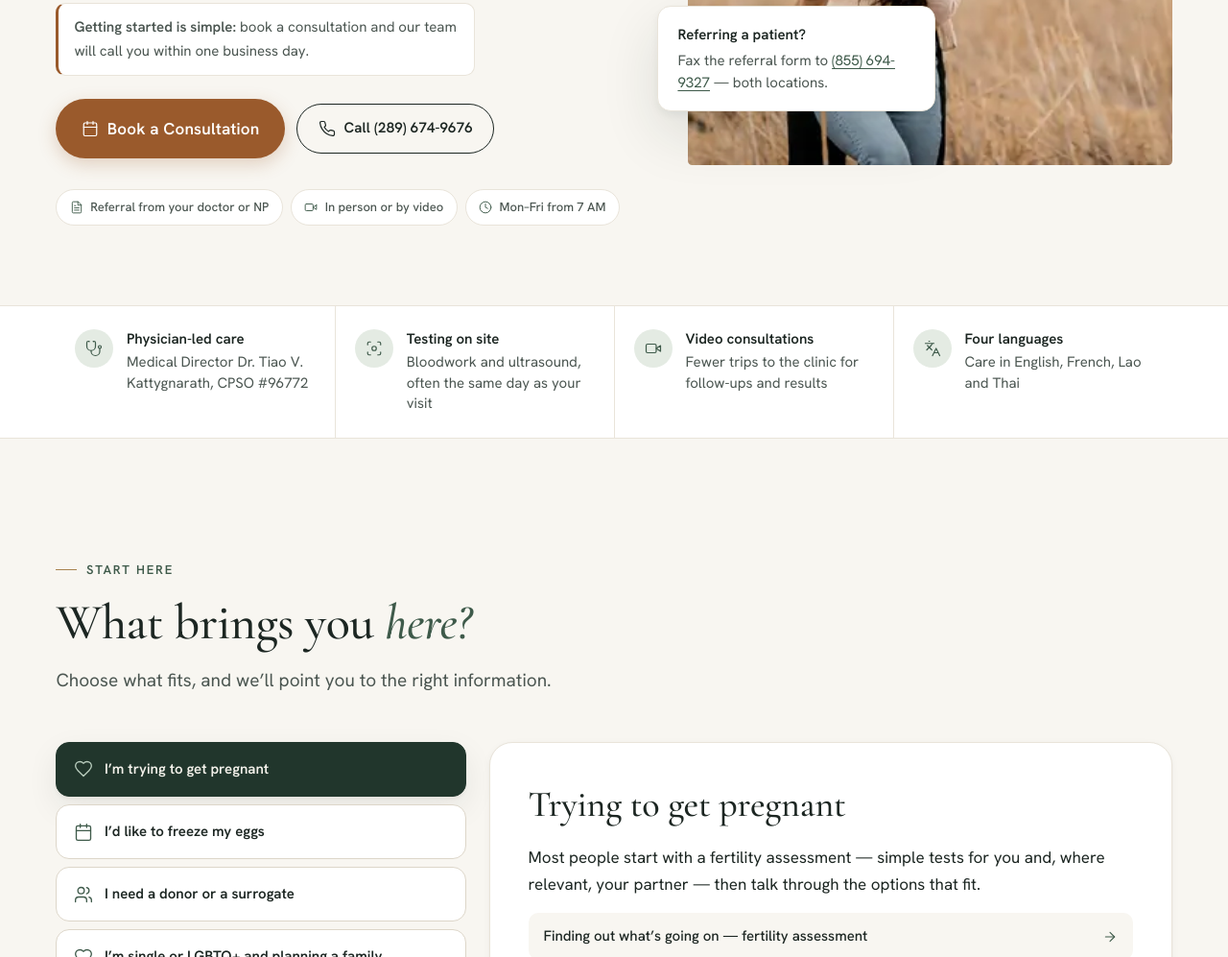
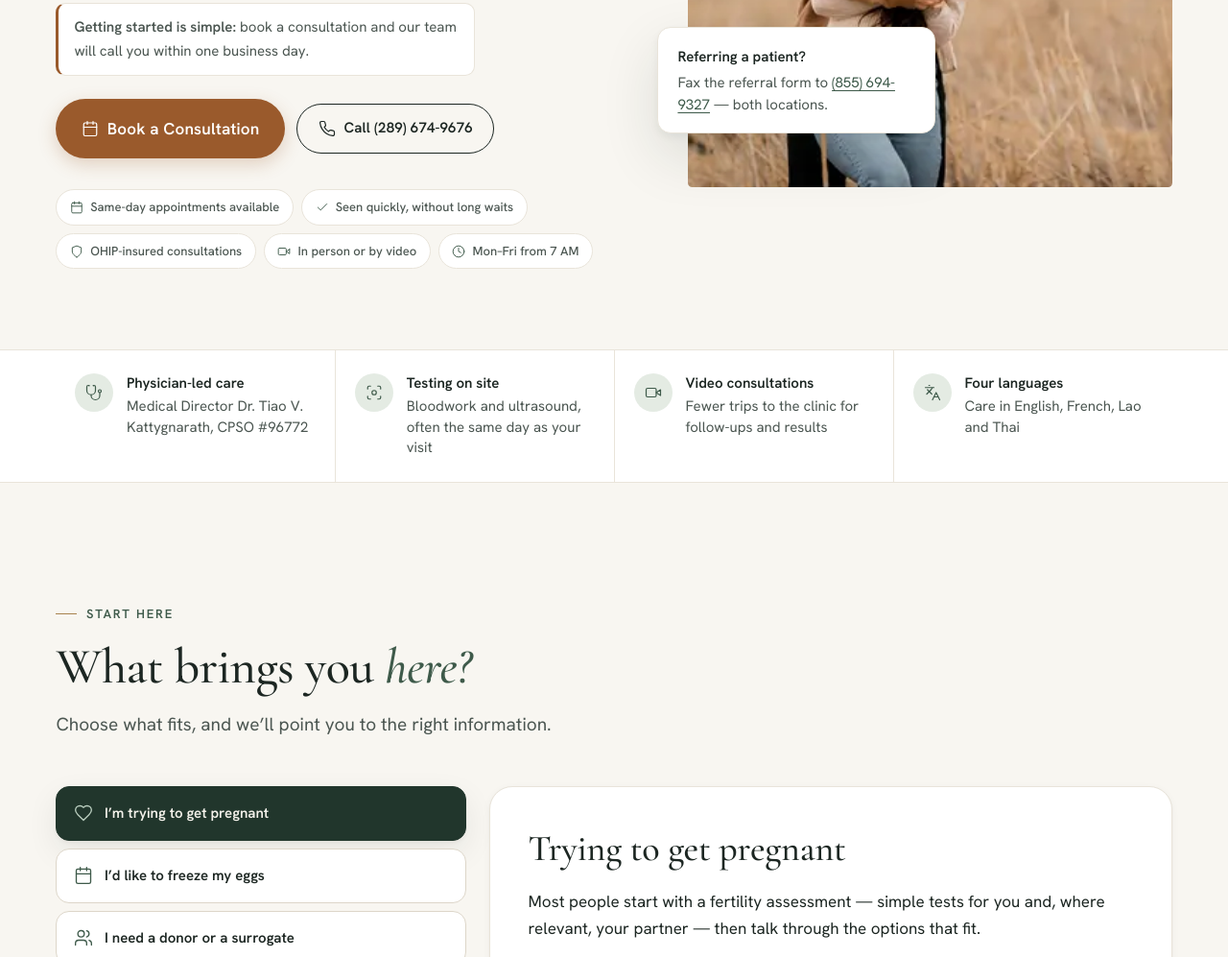
Before and after one commit to vitalsigndigital/truecare-fertility-preview, a plain HTML site: page index.html in a window 1280 px wide. Shown: the part 755-1752 px from the top of the page at 96% size. Drawn offline with Linux system fonts and the light colour scheme.

Commit message:
Update True Care design preview

```diff
--- a/index.html
+++ b/index.html
@@ -93,7 +93,9 @@
 <a class="btn btn--ghost" href="tel:+12896749676"><svg viewBox="0 0 24 24" fill="none" stroke="currentColor" stroke-width="1.6" stroke-linecap="round" stroke-linejoin="round" aria-hidden="true" focusable="false"><path d="M22 16.92v3a2 2 0 0 1-2.18 2 19.79 19.79 0 0 1-8.63-3.07 19.5 19.5 0 0 1-6-6 19.79 19.79 0 0 1-3.07-8.67A2 2 0 0 1 4.11 2h3a2 2 0 0 1 2 1.72c.13.96.36 1.9.7 2.81a2 2 0 0 1-.45 2.11L8.09 9.91a16 16 0 0 0 6 6l1.27-1.27a2 2 0 0 1 2.11-.45c.91.34 1.85.57 2.81.7A2 2 0 0 1 22 16.92z"/></svg>Call (289) 674-9676</a>
 </div>
 <ul class="hero__chips">
-<li class="chip"><svg viewBox="0 0 24 24" fill="none" stroke="currentColor" stroke-width="1.6" stroke-linecap="round" stroke-linejoin="round" aria-hidden="true" focusable="false"><path d="M14 2H6a2 2 0 0 0-2 2v16a2 2 0 0 0 2 2h12a2 2 0 0 0 2-2V8z"/><path d="M14 2v6h6M16 13H8M16 17H8M10 9H8"/></svg>Referral from your doctor or NP</li>
+<li class="chip"><svg viewBox="0 0 24 24" fill="none" stroke="currentColor" stroke-width="1.6" stroke-linecap="round" stroke-linejoin="round" aria-hidden="true" focusable="false"><rect x="3" y="4" width="18" height="18" rx="2"/><path d="M16 2v4M8 2v4M3 10h18"/></svg>Same-day appointments available</li>
+<li class="chip"><svg viewBox="0 0 24 24" fill="none" stroke="currentColor" stroke-width="1.6" stroke-linecap="round" stroke-linejoin="round" aria-hidden="true" focusable="false"><path d="M20 6 9 17l-5-5"/></svg>Seen quickly, without long waits</li>
+<li class="chip"><svg viewBox="0 0 24 24" fill="none" stroke="currentColor" stroke-width="1.6" stroke-linecap="round" stroke-linejoin="round" aria-hidden="true" focusable="false"><path d="M12 22s8-4 8-10V5l-8-3-8 3v7c0 6 8 10 8 10z"/></svg>OHIP-insured consultations</li>
 <li class="chip"><svg viewBox="0 0 24 24" fill="none" stroke="currentColor" stroke-width="1.6" stroke-linecap="round" stroke-linejoin="round" aria-hidden="true" focusable="false"><path d="m22 8-6 4 6 4V8Z"/><rect x="2" y="6" width="14" height="12" rx="2"/></svg>In person or by video</li>
 <li class="chip"><svg viewBox="0 0 24 24" fill="none" stroke="currentColor" stroke-width="1.6" stroke-linecap="round" stroke-linejoin="round" aria-hidden="true" focusable="false"><circle cx="12" cy="12" r="10"/><path d="M12 6v6l4 2"/></svg>Mon–Fri from 7 AM</li>
 </ul>
```
